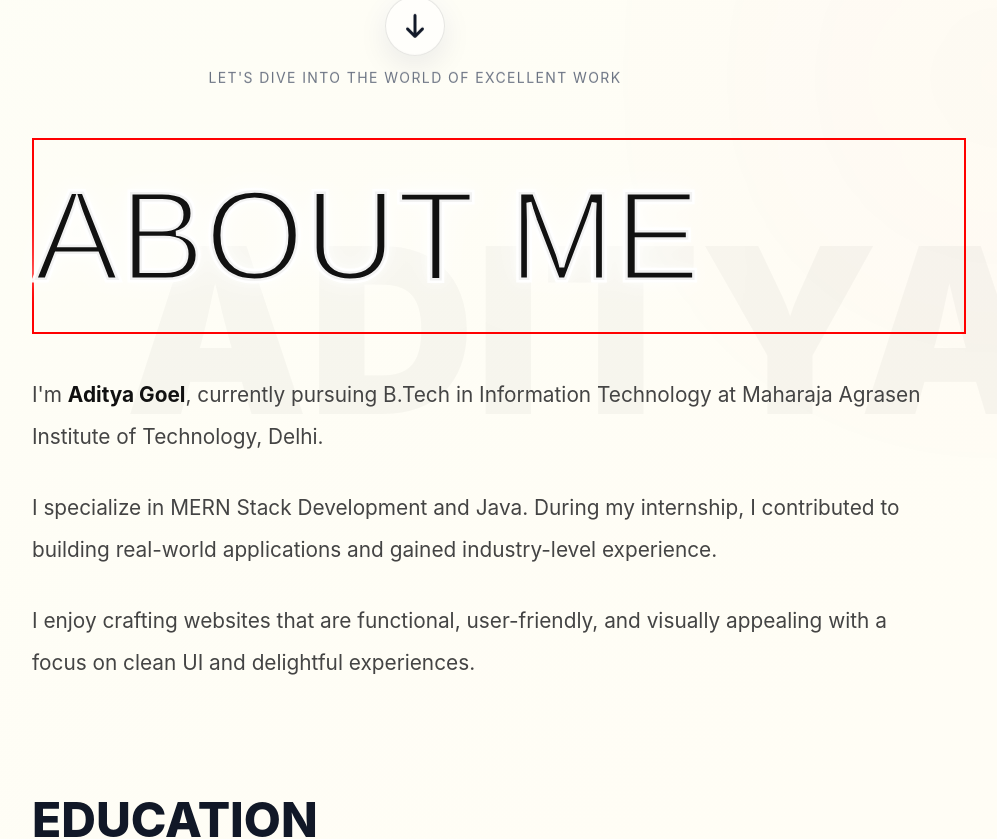
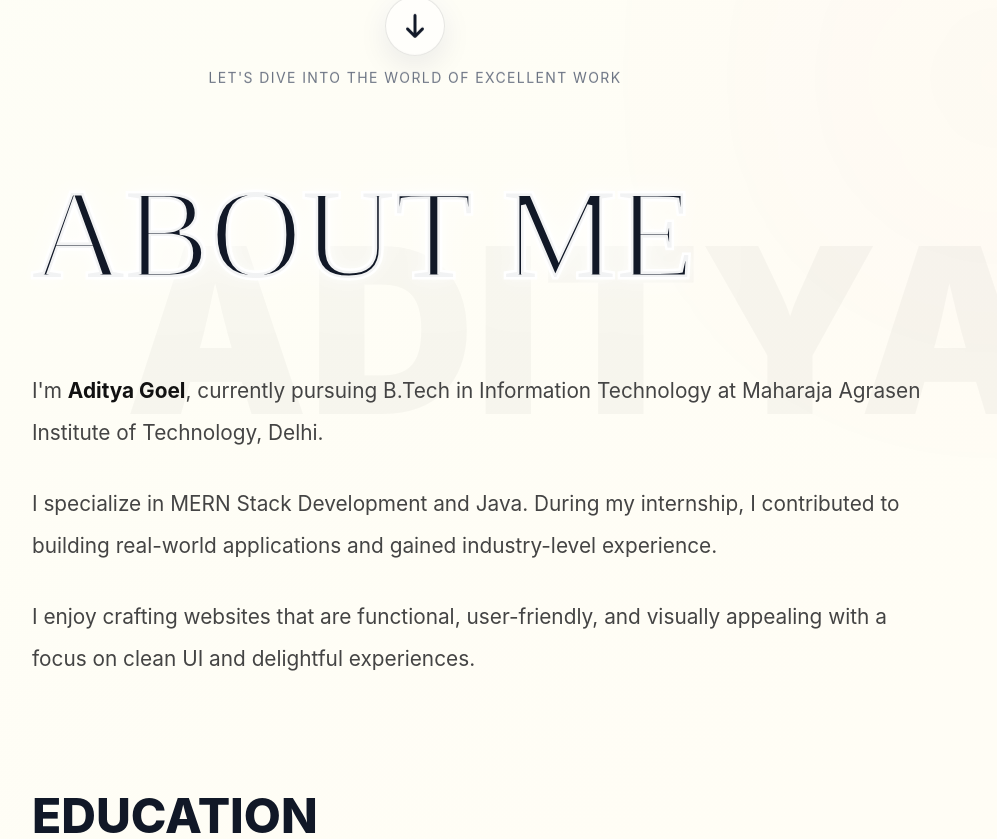
Before and after one commit to AdityaGoel0320/Portfolio-latest, a React (Vite) app in the folder frontend/: page / in a window 1280 px wide. Shown: the part 682-1521 px from the top of the page, without its empty margins (225-1222 px from the left). Built offline with nearby package versions, Linux system fonts and the light colour scheme.

Commit message:
refactor: clean up App component by removing commented-out code and adjusting wave SVG structure style: update AboutMe heading class for consistency and reduce font size

```diff
--- a/frontend/src/App.css
+++ b/frontend/src/App.css
@@ -46,7 +46,6 @@ body {
 
   backdrop-filter: blur(20px);
 
-  border-right: 1px solid rgba(0,0,0,0.08);
 
   display: flex;
 
--- a/frontend/src/component/AboutMe.jsx
+++ b/frontend/src/component/AboutMe.jsx
@@ -40,7 +40,7 @@ const AboutMe = () => {
 
       {/* Heading */}
 
-      <h1 className={`heading aboutTitle ${show ? "showScale" : ""}`}>
+      <h1 className={`heading  ${show ? "showScale" : ""}`}>
         ABOUT ME
       </h1>
 
--- a/frontend/src/component/aboutMe.css
+++ b/frontend/src/component/aboutMe.css
@@ -13,10 +13,9 @@
 
 
 .heading {
-  border: 2px solid red;
   position: relative;
 
-  font-size: 12rem;
+  font-size: 8rem;
   font-family: "Bungee";
 
   color: #111827;
```
Also changed, not shown: frontend/src/App.jsx (+4 -23 lines).
